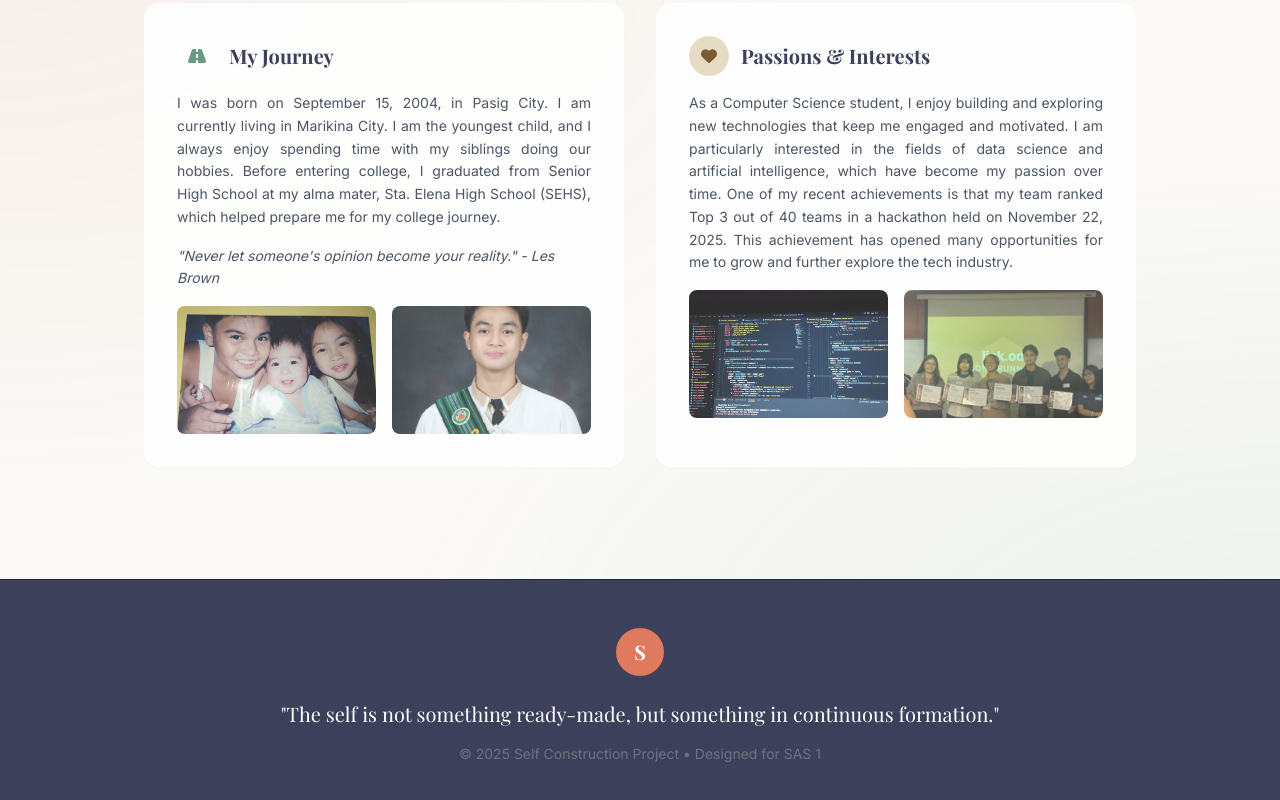
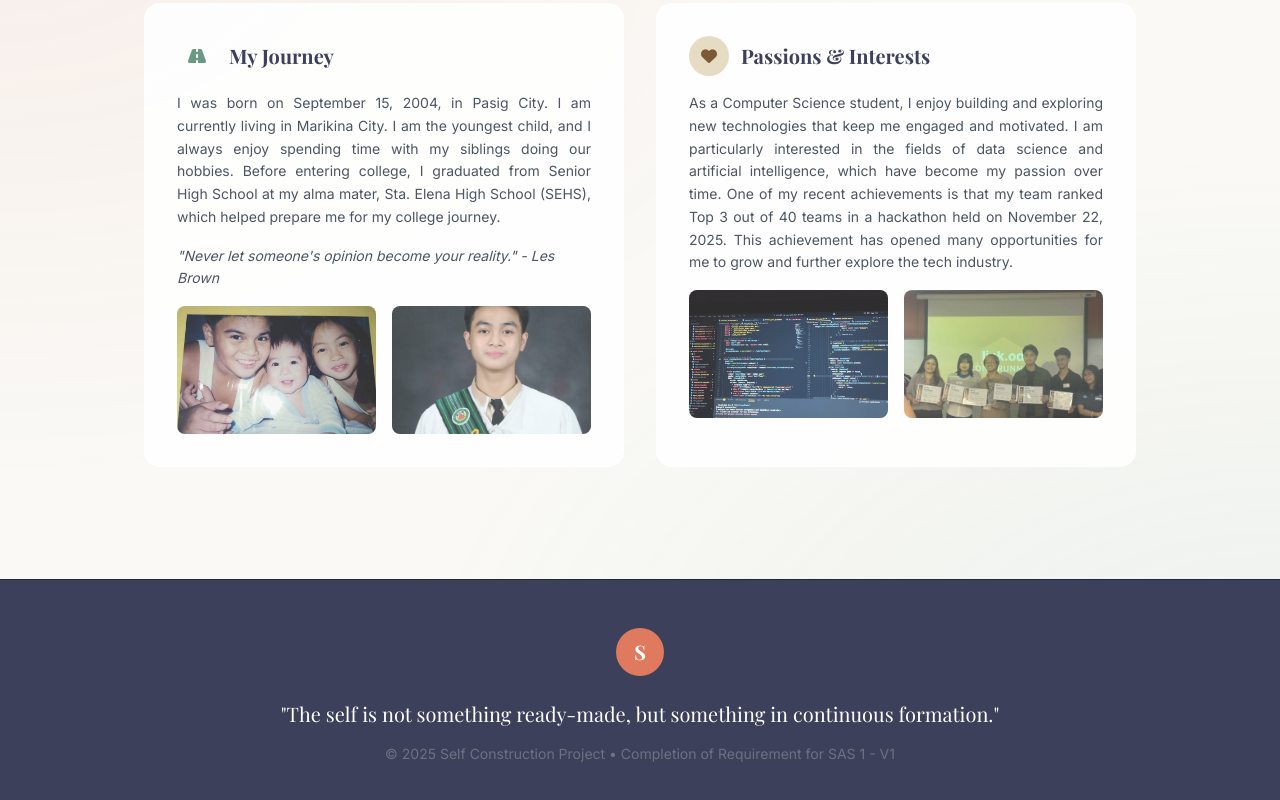
Before and after one commit to tiamzon-eaemman/sas1proj, a plain HTML site: page about.html in a window 1280 px wide. Shown: the part 884-1684 px from the top of the page. Drawn offline with nearby package versions, Linux system fonts and the light colour scheme; a web font is replaced by a local one.

```diff
--- a/about.html
+++ b/about.html
@@ -410,7 +410,8 @@
           formation."
         </p>
         <p class="text-gray-500 text-sm">
-          &copy; 2025 Self Construction Project • Designed for SAS 1
+          &copy; 2025 Self Construction Project • Completion of Requirement for
+          SAS 1 - V1
         </p>
       </div>
     </footer>
```
Also changed, not shown: manifesto.html (+2 -1 lines), reflections.html (+2 -1 lines), social_mirror.html (+2 -1 lines).
